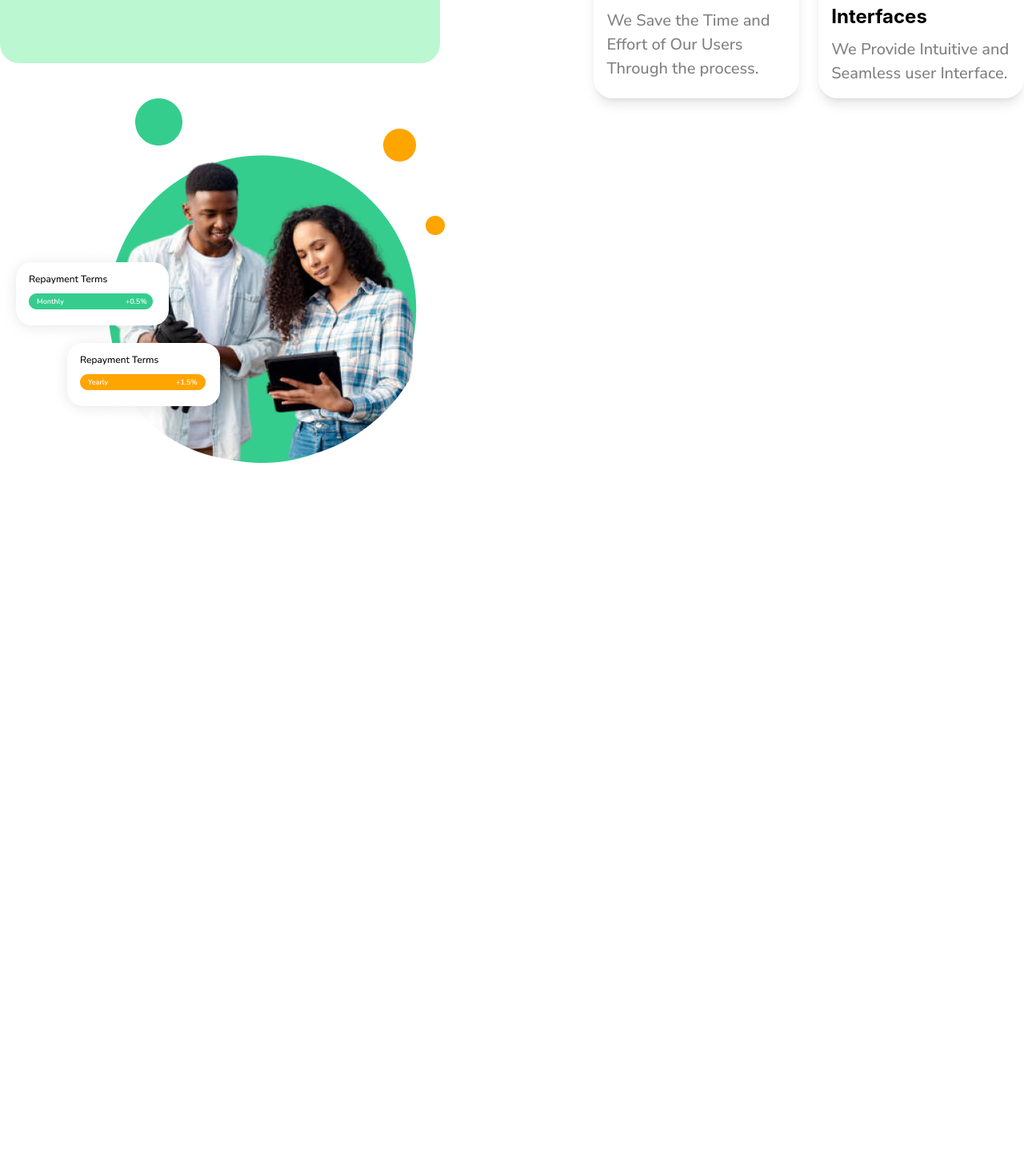
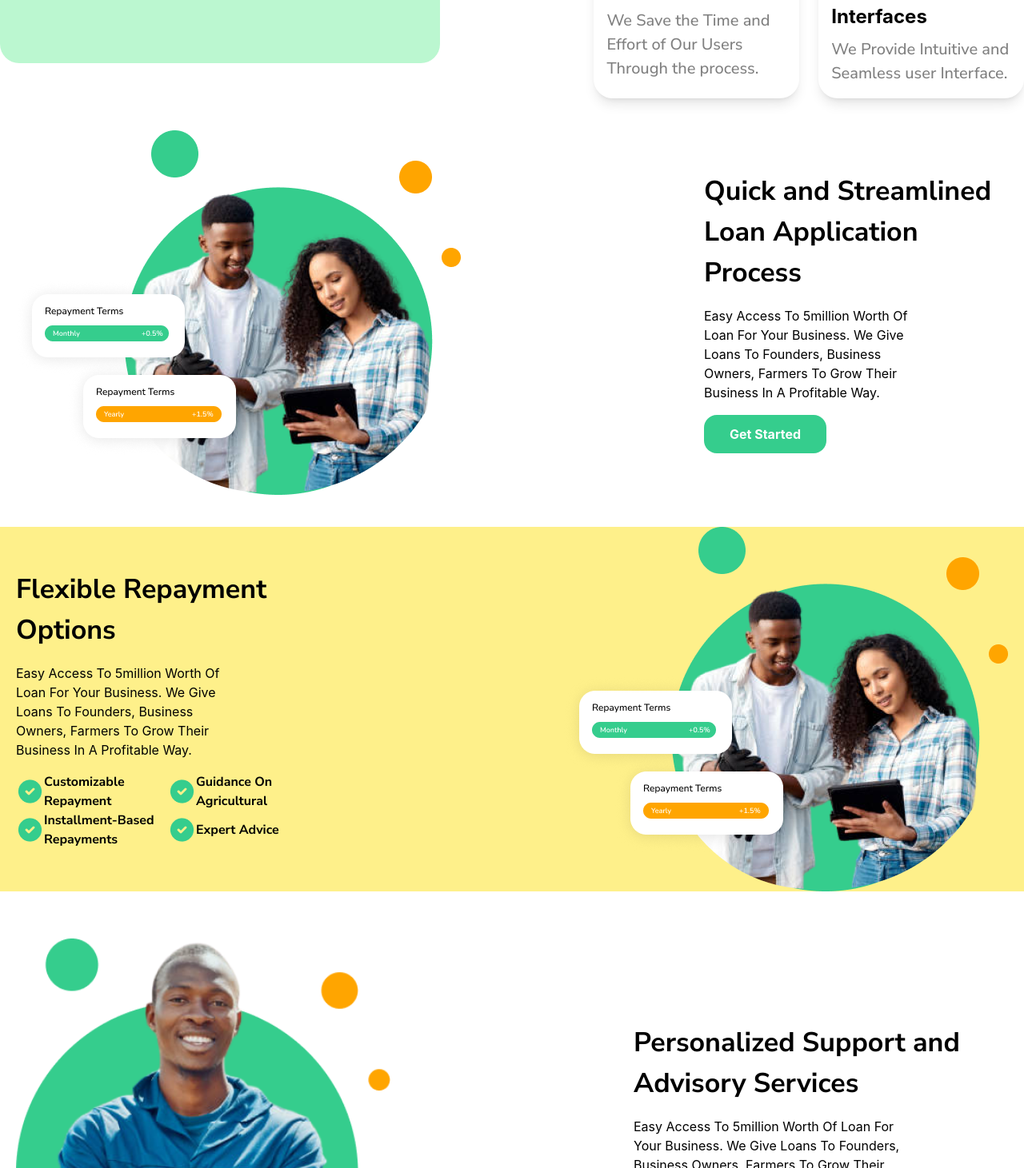
Before and after one commit to Toshmoney/smartfarmer, a React (Create React App) app in the folder client-side/: page / in a window 1280 px wide. Shown: the part 1289-2750 px from the top of the page at 80% size. Before the commit the page ends 1868 px from the top, so only its background shows below. Built offline with nearby package versions, Linux system fonts and the light colour scheme; a web font is replaced by a local one.

Commit message:
updating the landing page

```diff
--- a/client-side/src/Components/GetFund/Quickprops1.jsx
+++ b/client-side/src/Components/GetFund/Quickprops1.jsx
@@ -2,11 +2,14 @@ import React from "react";
 
 const Quickprops1 = (props) =>{
     return(
-        <div className={props.class}>
-            <img src={props.image} alt=""/>
-            <div className={props.div}>
-                <h1>{props.heading}</h1>
-                <p>{props.paragraph}</p>
+        <div className="mt-10 px-5 flex flex-col gap-6 items-center lg:flex lg:flex-row lg:gap-[19rem]">
+            <img className="w-full lg:w-1/2" src={props.image} alt=""/>
+            <div className='w-full text-center lg:w-1/2 flex flex-col gap-4 lg:text-left'>
+                <h1 className="head">{props.heading}</h1>
+                <p className="w-full lg:w-[75%] capitalize">{props.paragraph}</p>
+                <div>
+                    <button className="btn text-white">{props.button}</button>
+                </div>
             </div>
         </div>
     )
--- /dev/null
+++ b/client-side/src/Components/GetFund/Quickprops2.jsx
@@ -0,0 +1,34 @@
+import React from "react";
+import icon from '../../Images/tabler-icon-circle-check-filled.png'
+
+
+const Quickprops2 = (props) =>{
+    return(
+        <div className="mt-10 px-5 flex flex-col-reverse gap-6 items-center lg:flex lg:flex-row lg:gap-[19rem] md:bg-red-500 lg:bg-yellow-200">
+            <div className='w-full text-center lg:w-1/2 flex flex-col gap-4 lg:text-left'>
+                <h1 className="head">{props.heading}</h1>
+                <p className="w-full lg:w-[75%] capitalize">{props.paragraph}</p>
+                <div className="nunito grid lg:grid-cols-2">
+                    <div className="flex items-center">
+                        <img src={icon} alt="" />
+                        <h5 className="capitalize">customizable repayment</h5>
+                    </div>
+                    <div className="flex items-center">
+                        <img src={icon} alt="" />
+                        <h5 className="capitalize">guidance on Agricultural</h5>
+                    </div>
+                    <div className="flex items-center">
+                        <img src={icon} alt="" />
+                        <h5 className="capitalize">installment-based repayments</h5>
+                    </div>
+                    <div className="flex items-center">
+                        <img src={icon} alt="" />
+                        <h5 className="capitalize">expert advice</h5>
+                    </div>
+                </div>
+            </div>
+            <img className="w-full lg:w-1/2" src={props.image} alt=""/>
+        </div>
+    )
+}
+export default Quickprops2
--- a/client-side/src/Components/GetFund/Streamline.jsx
+++ b/client-side/src/Components/GetFund/Streamline.jsx
@@ -1,14 +1,29 @@
 import React from 'react'
 import Quickprops1 from './Quickprops1';
 import quick from '../../Images/Group 4 (1).png'
+import support from '../../Images/Group 5.png'
+import Quickprops2 from './Quickprops2';
+import payment from '../../Images/Group 4 (1).png'
 
 const Streamline = () => {
   return (
-    <div className='container'>
+    <div className='container w-full'>
         <Quickprops1
-            image= {quick}
-
-
+          image= {quick}
+          heading = 'Quick and Streamlined Loan Application Process'
+          paragraph= 'easy access to 5million worth of loan for your business. we give loans to founders, business owners, farmers to grow their business in a profitable way.'
+          button = 'Get Started'
+        />
+        <Quickprops2
+          heading = 'Flexible Repayment Options'
+          paragraph = 'easy access to 5million worth of loan for your business. we give loans to founders, business owners, farmers to grow their business in a profitable way.'
+          image = {payment}
+        />
+        <Quickprops1
+          image = {support}
+          heading = "Personalized Support and Advisory Services"
+          paragraph = 'easy access to 5million worth of loan for your business. we give loans to founders, business owners, farmers to grow their business in a profitable way.'
+          button = 'Get Started'
         />
     </div>
   )
--- a/client-side/src/Components/Header/Header.jsx
+++ b/client-side/src/Components/Header/Header.jsx
@@ -15,8 +15,8 @@ const Header = () => {
                         <a className="font-bold hover:text-[#35CD8D] ease-in duration-300" href="">Support</a>
                     </div>
                     <div className="flex gap-x-4">
-                        <button><a className="font-bold text-[#35CD8D] rounded-2xl py-3 px-4 border-2 border-[#35CD8D]" href="">Sign In</a></button>
-                        <button><a className="btn" href="">Sign Up</a></button>
+                        <button><a className="font-bold text-[#35CD8D] rounded-2xl py-3 px-8 border-2 border-[#35CD8D]" href="">Sign In</a></button>
+                        <button><a className="btn text-white" href="">Sign Up</a></button>
                     </div>
                 </div>
                 {/* ===========mobile-nave ====================== */}
--- a/client-side/src/index.css
+++ b/client-side/src/index.css
@@ -61,5 +61,8 @@ svg{
   color: gray;
 }
 .btn{
-  @apply font-bold py-3 px-4 bg-[#35CD8D] rounded-2xl hover:opacity-20 ease-in duration-200;
+  @apply font-bold py-3 px-8 bg-[#35CD8D] rounded-2xl hover:opacity-20 ease-in duration-200;
 }
+.nunito{
+  font-family: "Nunito Sans";
+}
```
Also changed, not shown: client-side/src/Images/tabler-icon-circle-check-filled.png (added).
